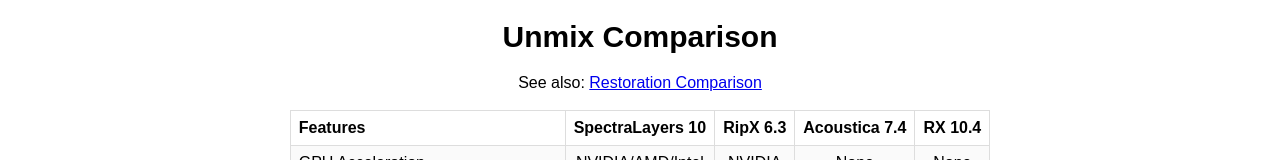
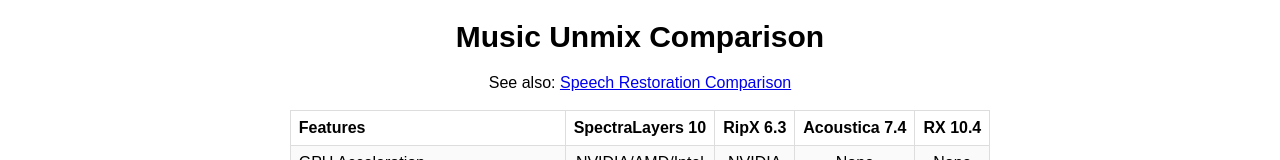
Before and after one commit to divideconcept/Unmix-Comparison, a plain HTML site: page index.html in a window 1280 px wide. Shown: the top 160 px of the page. Drawn offline with Linux system fonts and the light colour scheme.

Commit message:
Add files via upload

```diff
--- a/index.html
+++ b/index.html
@@ -54,8 +54,8 @@ center {
 <body>
 
 <center>
-<h1>Unmix Comparison</h1>
-See also: <a href="https://divideconcept.github.io/Restoration-Comparison/">Restoration Comparison</a><br/><br/>
+<h1>Music Unmix Comparison</h1>
+See also: <a href="https://divideconcept.github.io/Restoration-Comparison/">Speech Restoration Comparison</a><br/><br/>
 
 <table>
     <tr>
```
